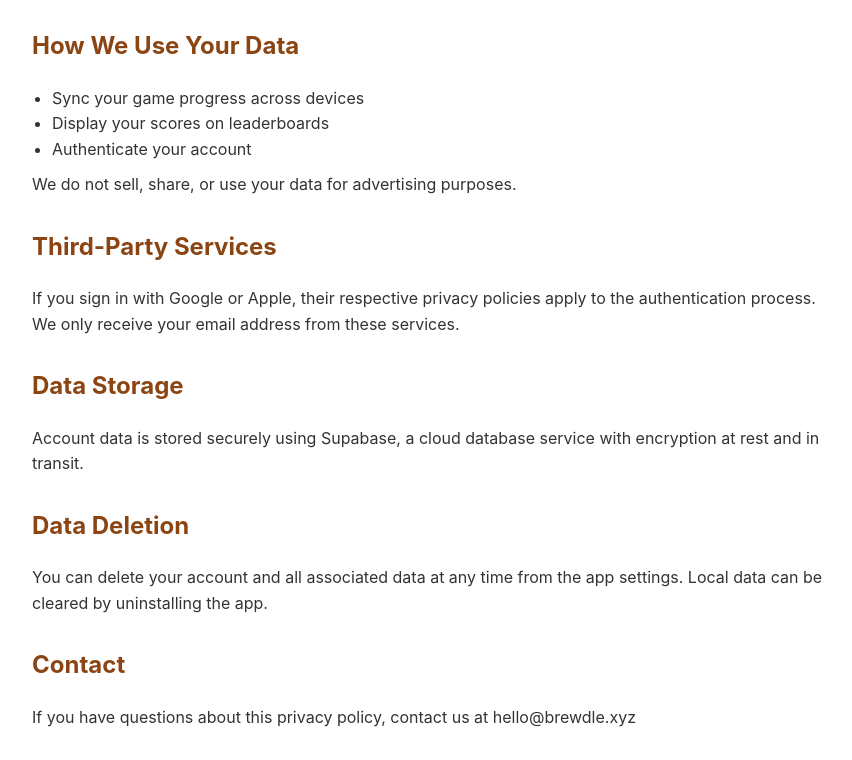
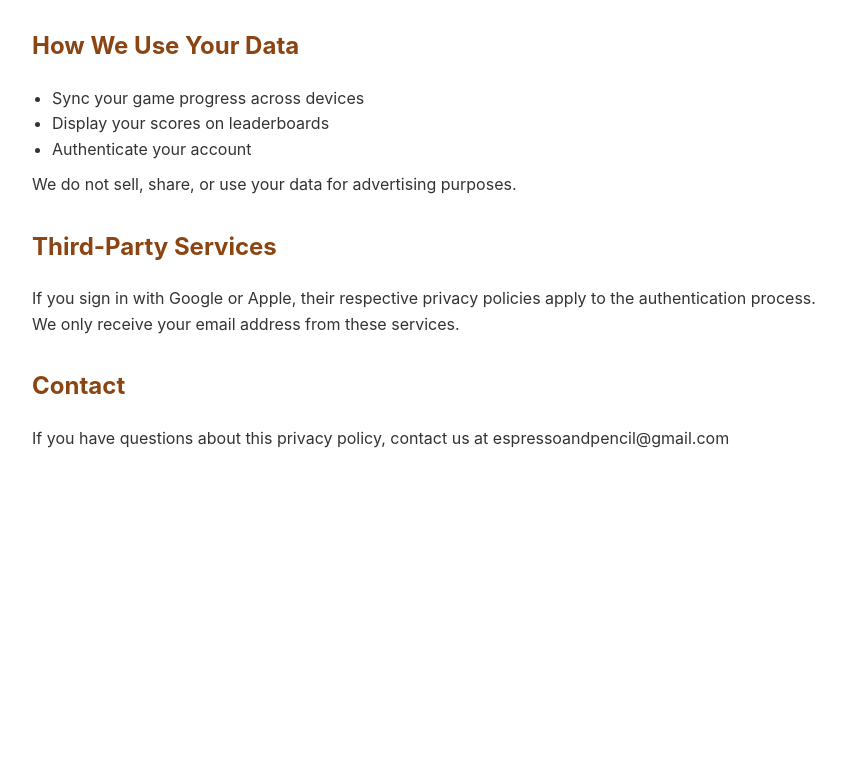
Before and after one commit to RCorsino/brewdle-privacy-policy, a plain HTML site: page index.html in a window 1280 px wide. Shown: the part 680-1440 px from the top of the page, without its empty margins (208-1060 px from the left). After the commit the page ends 1161 px from the top, so only its background shows below. Drawn offline with Linux system fonts and the light colour scheme.

Commit message:
Update index.html

```diff
--- a/index.html
+++ b/index.html
@@ -56,15 +56,7 @@
     <p>If you sign in with Google or Apple, their respective privacy policies apply to the authentication process.
   We only receive your email address from these services.</p>
 
-    <h2>Data Storage</h2>
-    <p>Account data is stored securely using Supabase, a cloud database service with encryption at rest and in
-  transit.</p>
-
-    <h2>Data Deletion</h2>
-    <p>You can delete your account and all associated data at any time from the app settings. Local data can be
-  cleared by uninstalling the app.</p>
-
     <h2>Contact</h2>
-    <p>If you have questions about this privacy policy, contact us at hello@brewdle.xyz</p>
+    <p>If you have questions about this privacy policy, contact us at espressoandpencil@gmail.com</p>
   </body>
   </html>
```
